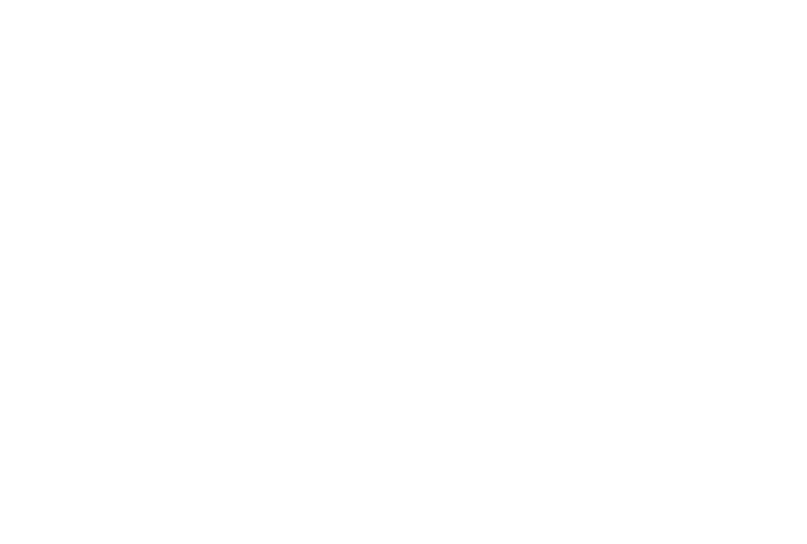
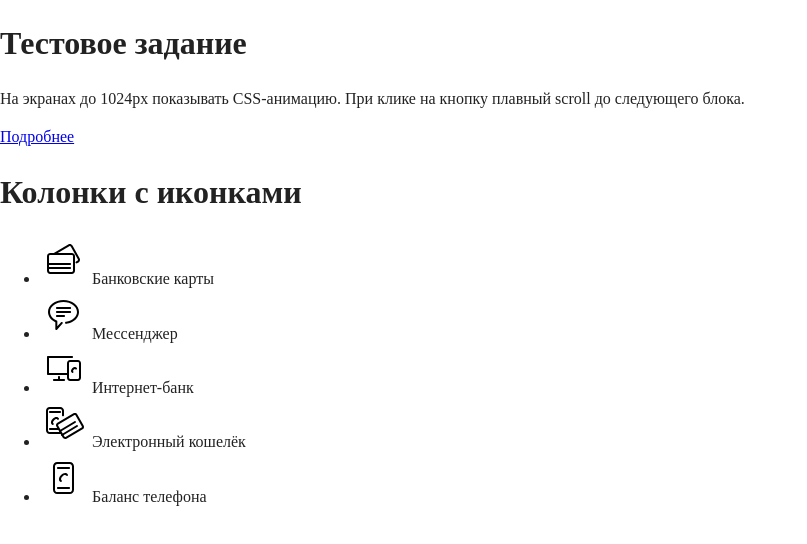
Before and after one commit to Mholy/tochka, a plain HTML site: page index.html in a window 1280 px wide. Shown: the whole page, without its empty margins (0-807 px from the left). Drawn offline with nearby package versions, Linux system fonts and the light colour scheme; files whose address does not match are found by name.

Commit message:
html layout

```diff
--- a/index.html
+++ b/index.html
@@ -13,7 +13,36 @@
 </head>
 
 <body>
-
+    <header class="block-1">
+        <h1>Тестовое задание</h1>
+        <p>На экранах до 1024px показывать CSS-анимацию. При клике на кнопку плавный scroll до следующего блока.</p>
+        <a href="#block-2" class="btn">Подробнее</a>
+    </header>
+    <section class="block-2" id="block-2">
+        <h1>Колонки с иконками</h1>
+        <ul class="icon-cols">
+            <li>
+                <img src="img/icon_3.svg" alt="">
+                Банковские карты
+            </li>
+            <li>
+                <img src="img/icon_2.svg" alt="">
+                Мессенджер
+            </li>
+            <li>
+                <img src="img/icon_4.svg" alt="">
+                Интернет-банк
+            </li>
+            <li>
+                <img src="img/icon_1.svg" alt="">
+                Электронный кошелёк
+            </li>
+            <li>
+                <img src="img/icon_5.svg" alt="">
+                Баланс телефона
+            </li>
+        </ul>
+    </section>
     <script src="js/vendor/modernizr-3.6.0.min.js"></script>
     <script src="https://code.jquery.com/jquery-3.3.1.min.js" integrity="sha256-FgpCb/KJQlLNfOu91ta32o/NMZxltwRo8QtmkMRdAu8=" crossorigin="anonymous"></script>
     <script>window.jQuery || document.write('<script src="js/vendor/jquery-3.3.1.min.js"><\/script>')</script>
```
Also changed, not shown: img/btn-bg.png (added).
